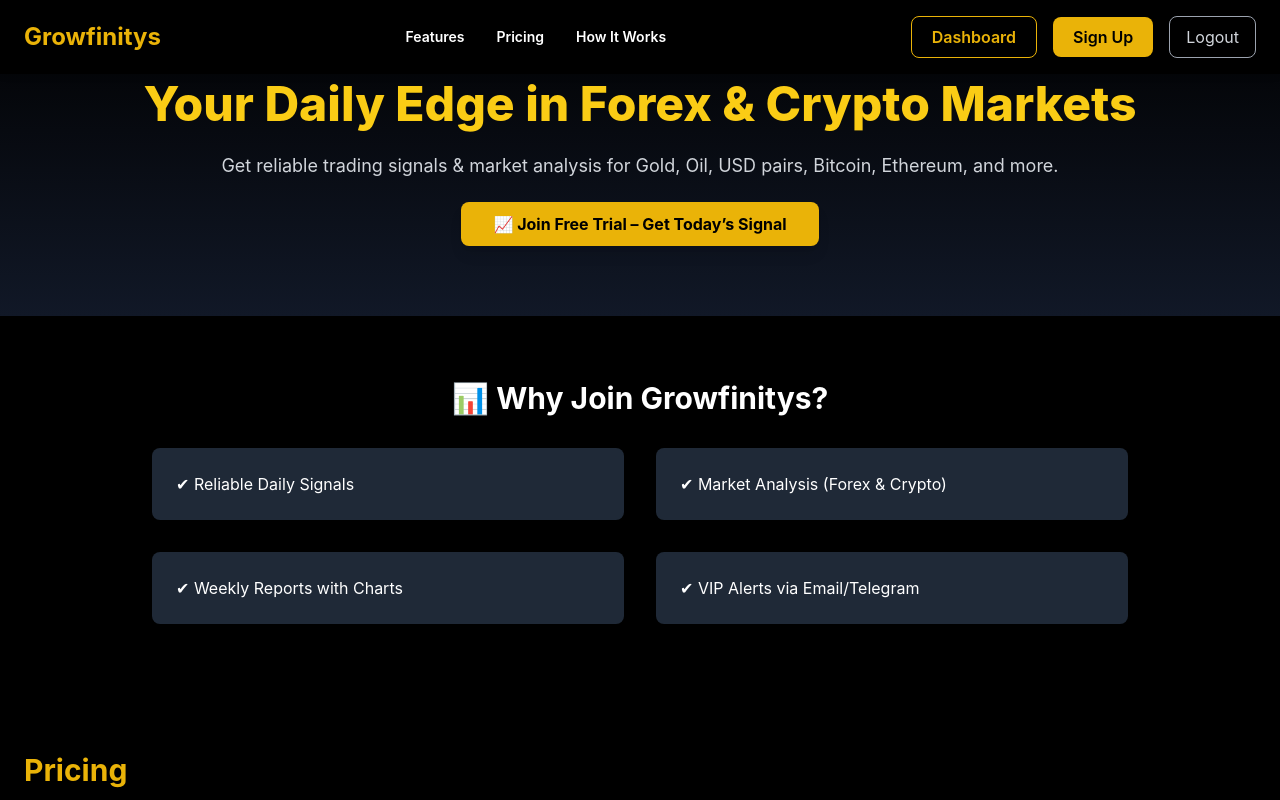
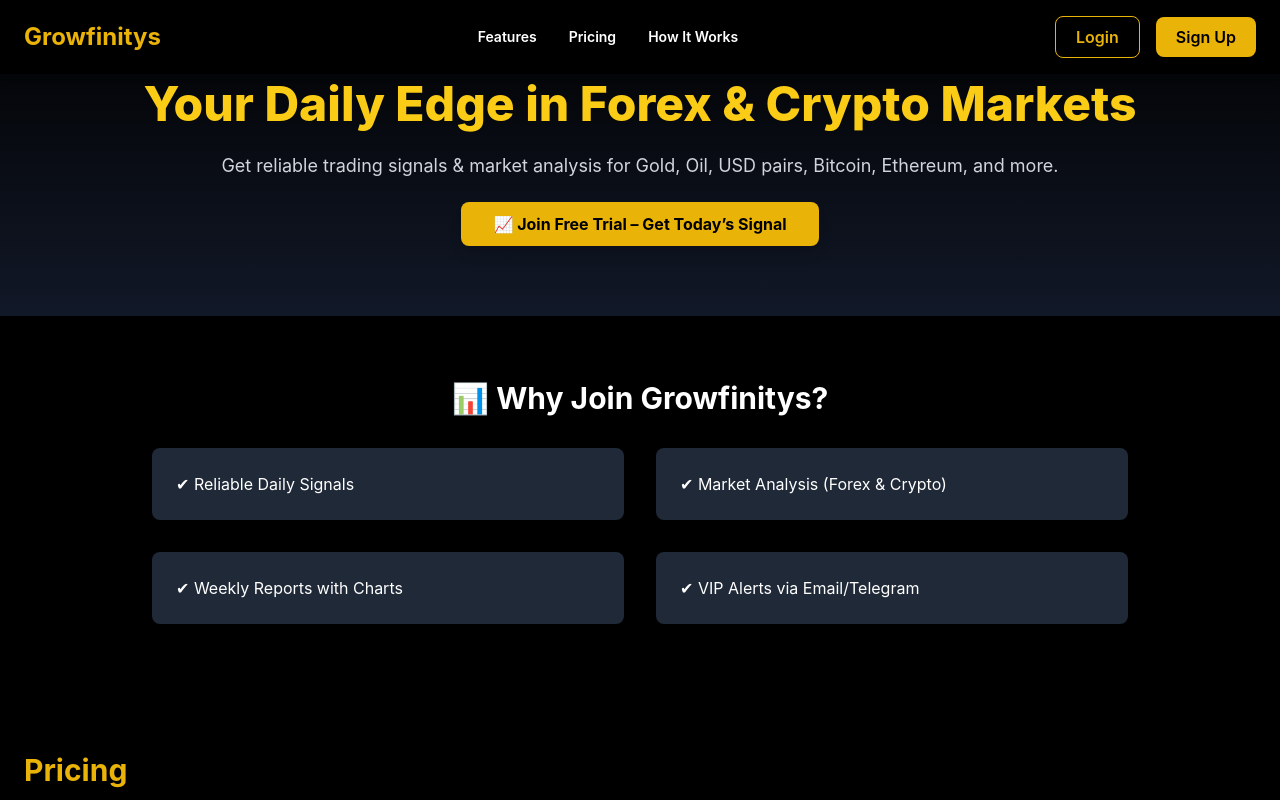
Before and after one commit to mhdkharoub-rgb/growfinitys, a Next.js app: page / in a window 1280 px wide. Shown: the top 800 px of the page. Built offline with nearby package versions, Linux system fonts and the light colour scheme.

Commit message:
Update Navbar.js

```diff
--- a/components/Navbar.js
+++ b/components/Navbar.js
@@ -1,14 +1,32 @@
 // components/Navbar.js
+import { useEffect, useState } from "react"
 import Link from "next/link"
 import { useRouter } from "next/router"
 import { supabase } from "../lib/supabase"
 
 export default function Navbar() {
   const router = useRouter()
+  const [user, setUser] = useState(null)
 
-  async function handleLogout() {
+  useEffect(() => {
+    const checkUser = async () => {
+      const { data } = await supabase.auth.getUser()
+      setUser(data?.user)
+    }
+
+    checkUser()
+
+    // Listen for login/logout events
+    const { data: listener } = supabase.auth.onAuthStateChange((_event, session) => {
+      setUser(session?.user || null)
+    })
+
+    return () => listener.subscription.unsubscribe()
+  }, [])
+
+  const handleLogout = async () => {
     await supabase.auth.signOut()
-    router.push("/login")
+    router.push("/")
   }
 
   return (
@@ -26,31 +44,39 @@ export default function Navbar() {
           <a href="#how" className="hover:text-yellow-400 transition">How It Works</a>
         </div>
 
-        {/* Buttons Section */}
+        {/* Auth Buttons */}
         <div className="flex items-center space-x-4">
-          {/* Dashboard Button */}
+          {user ? (
+            <>
               <Link
                 href="/dashboard"
                 className="border border-yellow-500 text-yellow-500 font-semibold py-2 px-5 rounded-lg hover:bg-yellow-500 hover:text-black transition"
               >
                 Dashboard
               </Link>
-
-          {/* Sign Up Button (your own route) */}
+              <button
+                onClick={handleLogout}
+                className="bg-yellow-500 text-black font-semibold py-2 px-5 rounded-lg hover:bg-yellow-400 transition"
+              >
+                Logout
+              </button>
+            </>
+          ) : (
+            <>
+              <Link
+                href="/login"
+                className="border border-yellow-500 text-yellow-500 font-semibold py-2 px-5 rounded-lg hover:bg-yellow-500 hover:text-black transition"
+              >
+                Login
+              </Link>
               <Link
                 href="/signup"
                 className="bg-yellow-500 text-black font-semibold py-2 px-5 rounded-lg hover:bg-yellow-400 transition"
               >
                 Sign Up
               </Link>
-
-          {/* Logout Button */}
-          <button
-            onClick={handleLogout}
-            className="border border-gray-400 text-gray-300 py-2 px-4 rounded-lg hover:bg-gray-700 transition"
-          >
-            Logout
-          </button>
+            </>
+          )}
         </div>
       </div>
     </nav>
```
Lines whose indentation alone changed are shown as unchanged.
